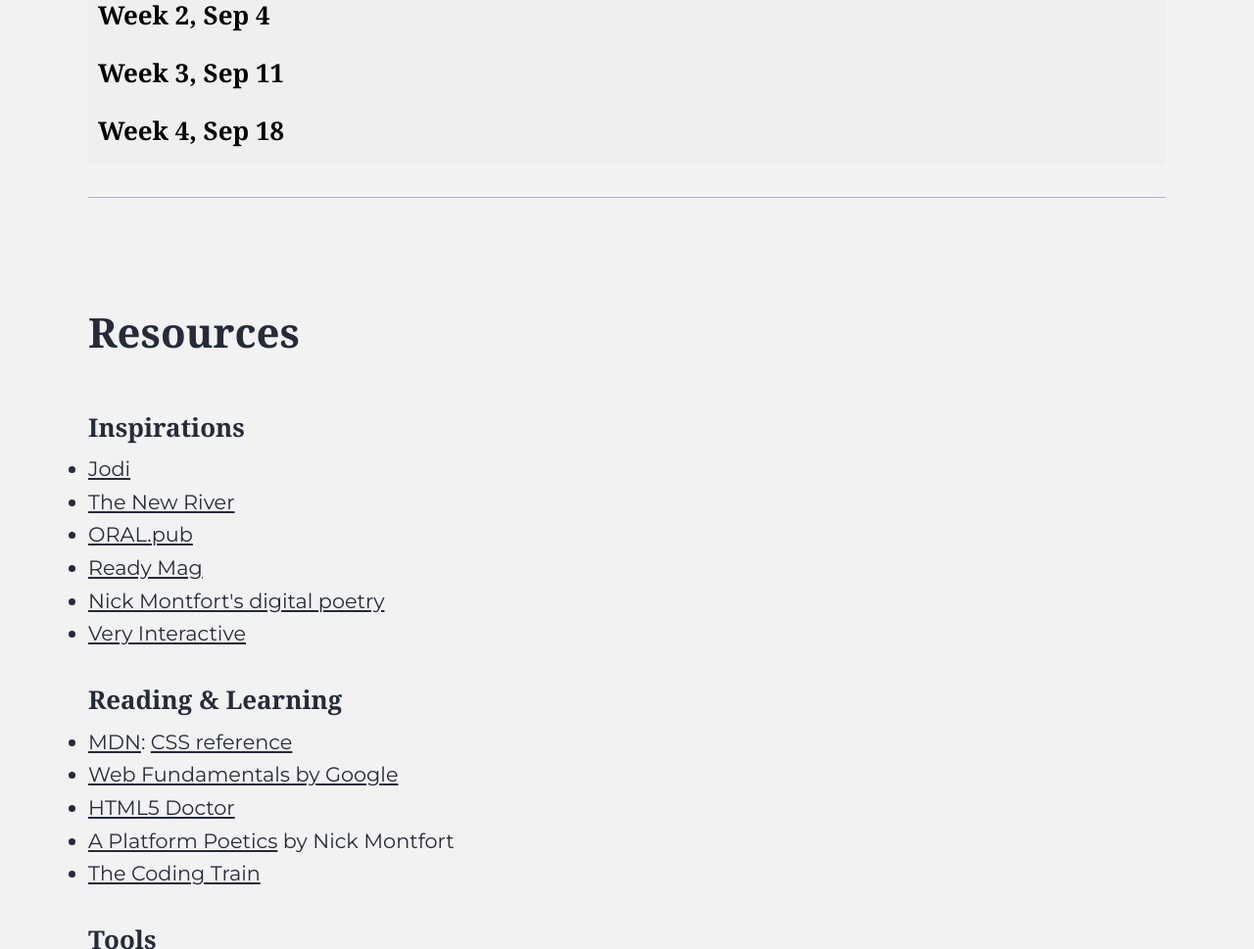
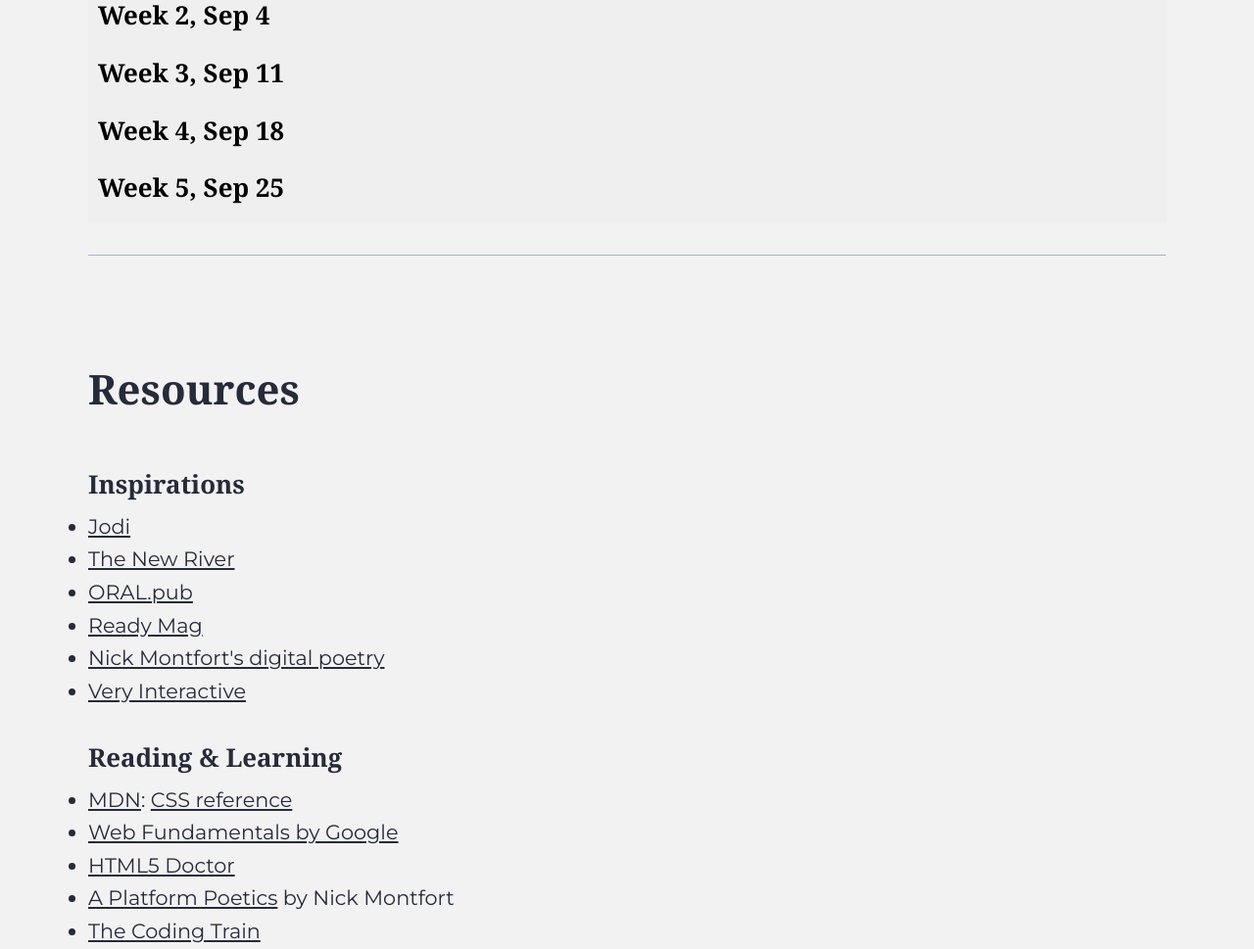
Before and after one commit to KarlieZhao/MEDP34100_Fall24, a plain HTML site: page index.html in a window 1280 px wide. Shown: the part 3572-4541 px from the top of the page at 98% size. Drawn offline with nearby package versions, Linux system fonts and the light colour scheme; a web font is replaced by a local one.

Commit message:
Update index.html

```diff
--- a/index.html
+++ b/index.html
@@ -341,8 +341,31 @@
                                     === break 15min ===
                                     <li>Exercises</li>
                                 </ul>
-                                <h3>Assignment: Coding practice #2 </h3> Ideation due by noon, Wed, SEP 25. Recreation
+                                <h3>Assignment: Coding practice #2 </h3> Ideation due by noon, Wed, SEP 25. Recreate
                                 due by Oct 9.
+                                <!-- <br>See end
+                                of <a
+                                    href="https://drive.google.com/file/d/1foFtMAPOQd31NSm4LiqM28Nd_DzysnpT/view?usp=drive_link"
+                                    target="_blank">slides</a>. -->
+                            </div>
+                            <button class="collapsible">
+                                <h3>Week 5, Sep 25</h3>
+                            </button>
+                            <div class="content">
+                                <!-- <h3>
+                                    <a href="https://drive.google.com/file/d/19kv3IoKoixFnFglhx_uZZcp5FMx74SYw/view?usp=sharingg"
+                                        target="_blank">=> Slides <= </a>
+                                </h3> -->
+                                <ul>
+                                    <li>Coding practice #2 discussion</li>
+                                    <li>Coding along exercise </li>
+                                    <li>JavaScript: Arrays Methods</li>
+                                    === break 15 min ===
+                                    <li>Coding along exercise II</li>
+                                    <li>JavaScript objects</li>
+                                    <li>Coding Practice #2 Brief</li>
+                                </ul>
+                                <h3>Assignment: Coding practice #2 </h3> Recreate due by Oct 9.
                                 <!-- <br>See end
                                 of <a
                                     href="https://drive.google.com/file/d/1foFtMAPOQd31NSm4LiqM28Nd_DzysnpT/view?usp=drive_link"
@@ -421,6 +444,14 @@
     <script src="js/production.js"></script>
     <script src="js/collapsible.js"></script>
 
+    <script>
+        let images = document.querySelectorAll("img");
+
+        // Hint: mouseover, mouseout
+        // event.target.style.transform = "scale(1.2)";
+        // event.target.style.transition = "transform 0.3s ease";
+        // event.target refers to the element that triggered the event.
+    </script>
 </body>
 
 </html>
```
